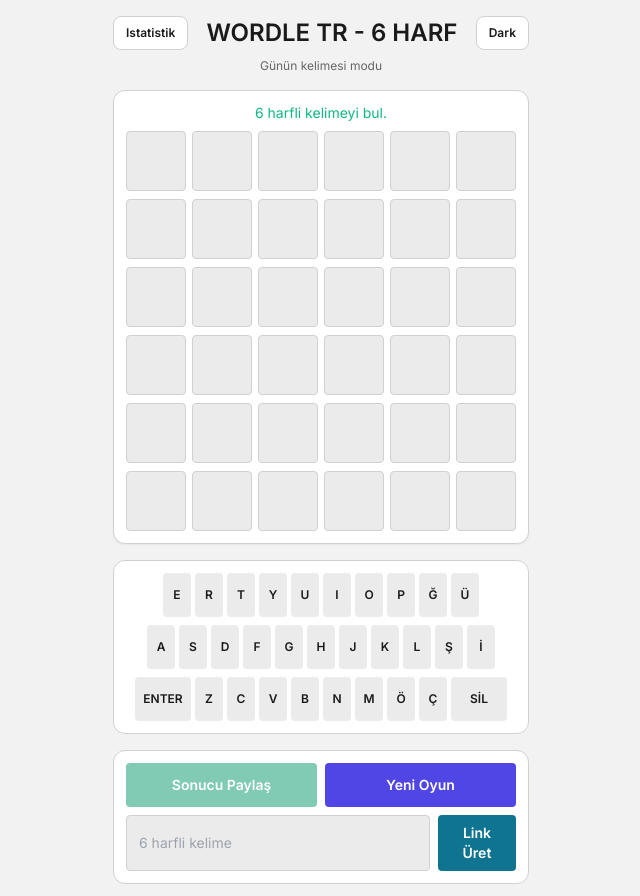
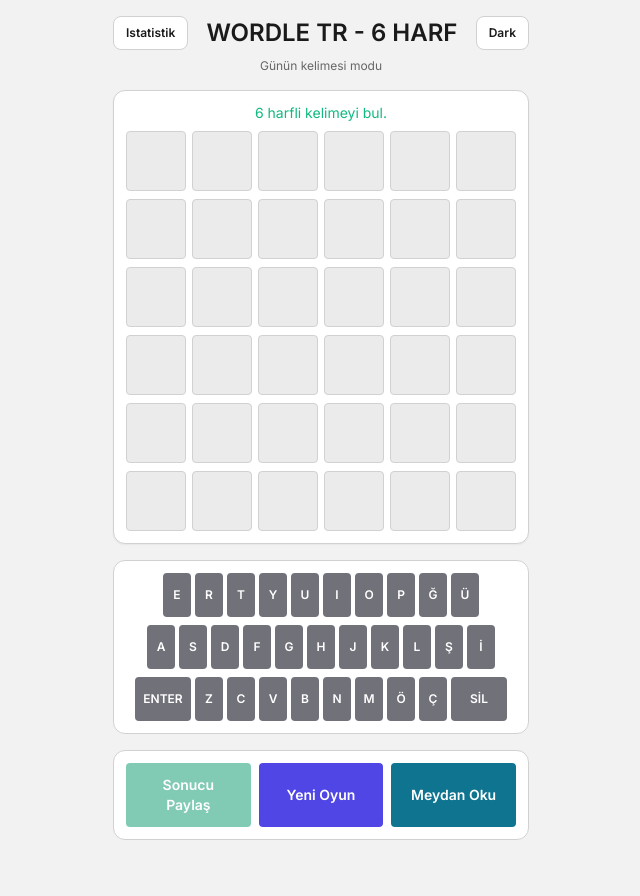
Before and after one commit to zumergurlen/wordle-tr-6, a React (Vite) app: page / in a window 1280 px wide. Shown: the whole page, without its empty margins (319-959 px from the left). After the commit the page ends 852 px from the top, so only its background shows below. Built offline with nearby package versions, Linux system fonts and the light colour scheme.

Commit message:
Move challenge flow into separate modal

```diff
--- a/src/App.tsx
+++ b/src/App.tsx
@@ -121,6 +121,7 @@
   });
 
   const [statsOpen, setStatsOpen] = useState(false);
+  const [challengeOpen, setChallengeOpen] = useState(false);
   const challengeWord = useMemo(() => {
     const params = new URLSearchParams(window.location.search);
     const encoded = params.get("challenge");
@@ -305,6 +306,7 @@
     const url = `${window.location.origin}${window.location.pathname}?challenge=${encoded}`;
     navigator.clipboard.writeText(url).then(() => {
       setMessage("Meydan okuma linki panoya kopyalandı.");
+      setChallengeOpen(false);
     });
   }
 
@@ -385,12 +387,12 @@
               const state = keyStates.get(key) ?? "unknown";
               const color =
                 state === "correct"
-                  ? "bg-green-600"
+                  ? "bg-green-600 text-white"
                   : state === "present"
-                    ? "bg-yellow-600"
+                    ? "bg-yellow-600 text-white"
                     : state === "absent"
-                      ? "bg-zinc-600"
-                      : "bg-[hsl(var(--surface2))]";
+                      ? "bg-zinc-800 text-zinc-400"
+                      : "bg-zinc-500 text-white";
               return (
                 <button
                   key={key}
@@ -407,7 +409,7 @@
       </section>
 
       <section className="grid gap-2 rounded-xl border border-[hsl(var(--stroke))] bg-[hsl(var(--surface))] p-3">
-        <div className="grid grid-cols-2 gap-2">
+        <div className="grid grid-cols-3 gap-2">
           <button
             type="button"
             onClick={shareResult}
@@ -423,21 +425,12 @@
           >
             Yeni Oyun
           </button>
-        </div>
-        <div className="flex gap-2">
-          <input
-            value={customWord}
-            onChange={(event) => setCustomWord(event.target.value)}
-            maxLength={WORD_LENGTH}
-            placeholder="6 harfli kelime"
-            className="w-full rounded border border-[hsl(var(--stroke))] bg-[hsl(var(--surface2))] px-3 py-2 text-sm outline-none"
-          />
           <button
             type="button"
-            onClick={createChallengeLink}
-            className="rounded bg-cyan-700 px-4 py-2 text-sm font-semibold text-white"
+            onClick={() => setChallengeOpen(true)}
+            className="rounded bg-cyan-700 px-4 py-3 text-sm font-semibold text-white"
           >
-            Link Üret
+            Meydan Oku
           </button>
         </div>
       </section>
@@ -478,6 +471,42 @@
           </div>
         </div>
       )}
+
+      {challengeOpen && (
+        <div className="fixed inset-0 z-20 flex items-center justify-center bg-black/60 p-4">
+          <div className="w-full max-w-sm rounded-xl border border-[hsl(var(--stroke))] bg-[hsl(var(--surface))] p-4">
+            <div className="mb-3 flex items-center justify-between">
+              <h2 className="text-lg font-bold">Arkadasina Meydan Oku</h2>
+              <button
+                type="button"
+                onClick={() => setChallengeOpen(false)}
+                className="rounded bg-[hsl(var(--surface2))] px-3 py-1 text-sm"
+              >
+                Kapat
+              </button>
+            </div>
+            <p className="mb-3 text-xs text-[hsl(var(--muted))]">
+              6 harfli kelime gir. Link olusunca arkadasina gonder.
+            </p>
+            <div className="flex gap-2">
+              <input
+                value={customWord}
+                onChange={(event) => setCustomWord(event.target.value)}
+                maxLength={WORD_LENGTH}
+                placeholder="6 harfli kelime"
+                className="w-full rounded border border-[hsl(var(--stroke))] bg-[hsl(var(--surface2))] px-3 py-2 text-sm outline-none"
+              />
+              <button
+                type="button"
+                onClick={createChallengeLink}
+                className="rounded bg-cyan-700 px-4 py-2 text-sm font-semibold text-white"
+              >
+                Link Uret
+              </button>
+            </div>
+          </div>
+        </div>
+      )}
     </main>
   );
 }
```
Also changed, not shown: 6 other files (tests, documents, lock files or other folders).
